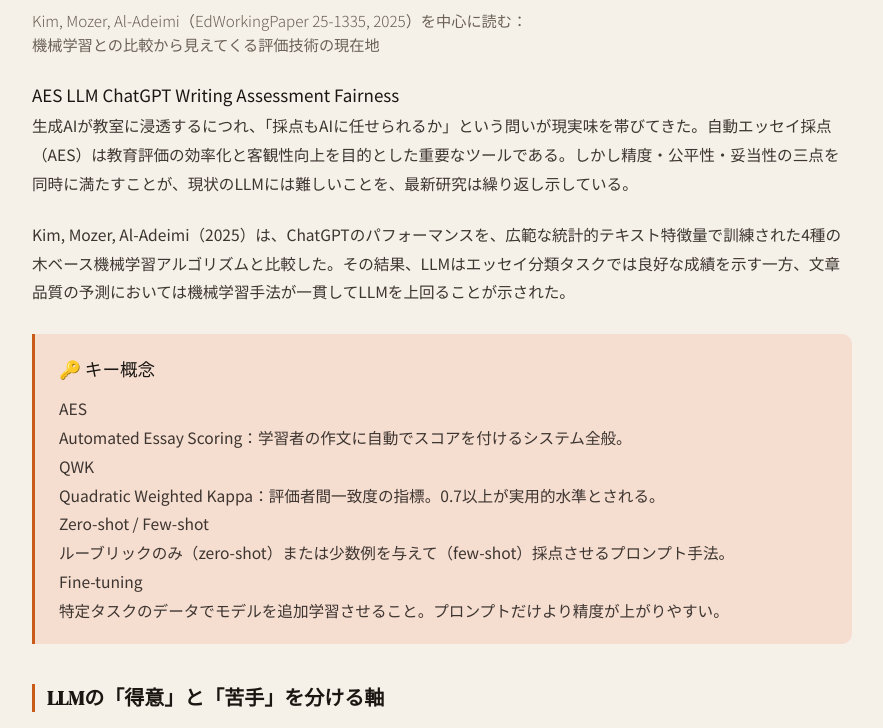
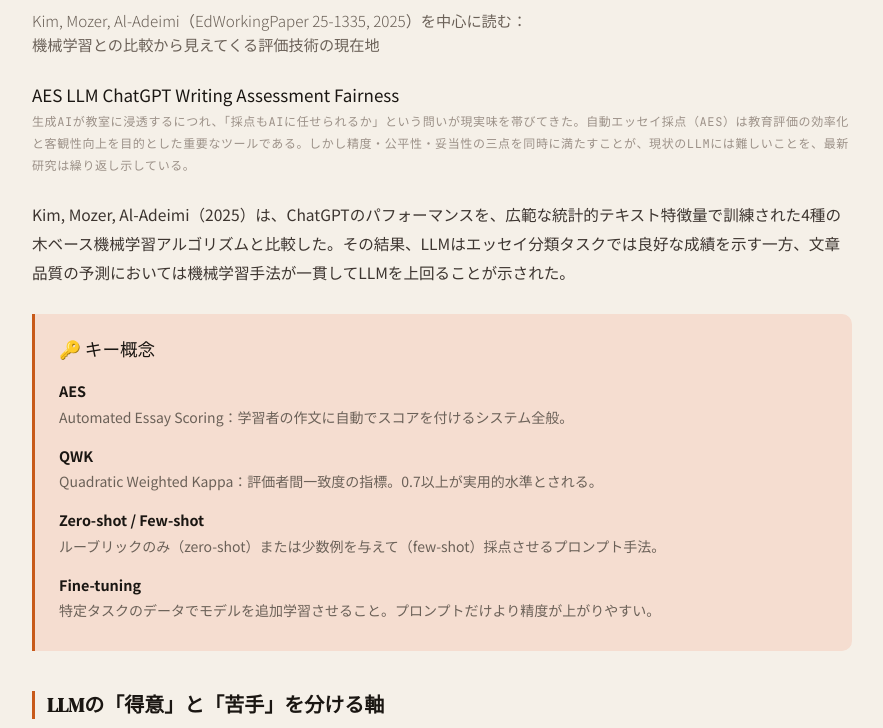
Before and after one commit to trdhrsh/praxis-magazine, a plain HTML site: page index.html in a window 1280 px wide. Shown: the part 428-1156 px from the top of the page, without its empty margins (198-1081 px from the left). Drawn offline with Linux system fonts and the light colour scheme.

Commit message:
Fix keyword and key-concept styles

```diff
--- a/index.html
+++ b/index.html
@@ -53,6 +53,13 @@
 .site-footer{padding:3rem clamp(1.25rem,5vw,3rem) 4rem;border-top:2px solid var(--ink);background:var(--surface);}
 .site-footer-inner{max-width:var(--max-w);margin:0 auto;}
 .site-footer p{font-size:0.82rem;color:var(--ink-dim);margin-bottom:0.3rem;}
+
+.key-concept dl{margin:0.5rem 0;}
+.key-concept dt{font-weight:700;color:var(--ink);margin-top:0.75rem;font-size:0.9rem;}
+.key-concept dd{margin-left:0;color:var(--ink-muted);font-size:0.875rem;margin-bottom:0.25rem;}
+.article-label{font-family:var(--mono);font-size:0.68rem;letter-spacing:0.18em;text-transform:uppercase;color:var(--orange);margin-bottom:0.5rem;}
+/* 英語キーワード羅列（pタグ内の連続英単語）は小さく薄く */
+.article-body>p:first-of-type:not(:has(。)):not(:has(、)){font-family:var(--mono);font-size:0.75rem;color:var(--ink-dim);letter-spacing:0.05em;}
 </style>
 </head>
 <body>
```
